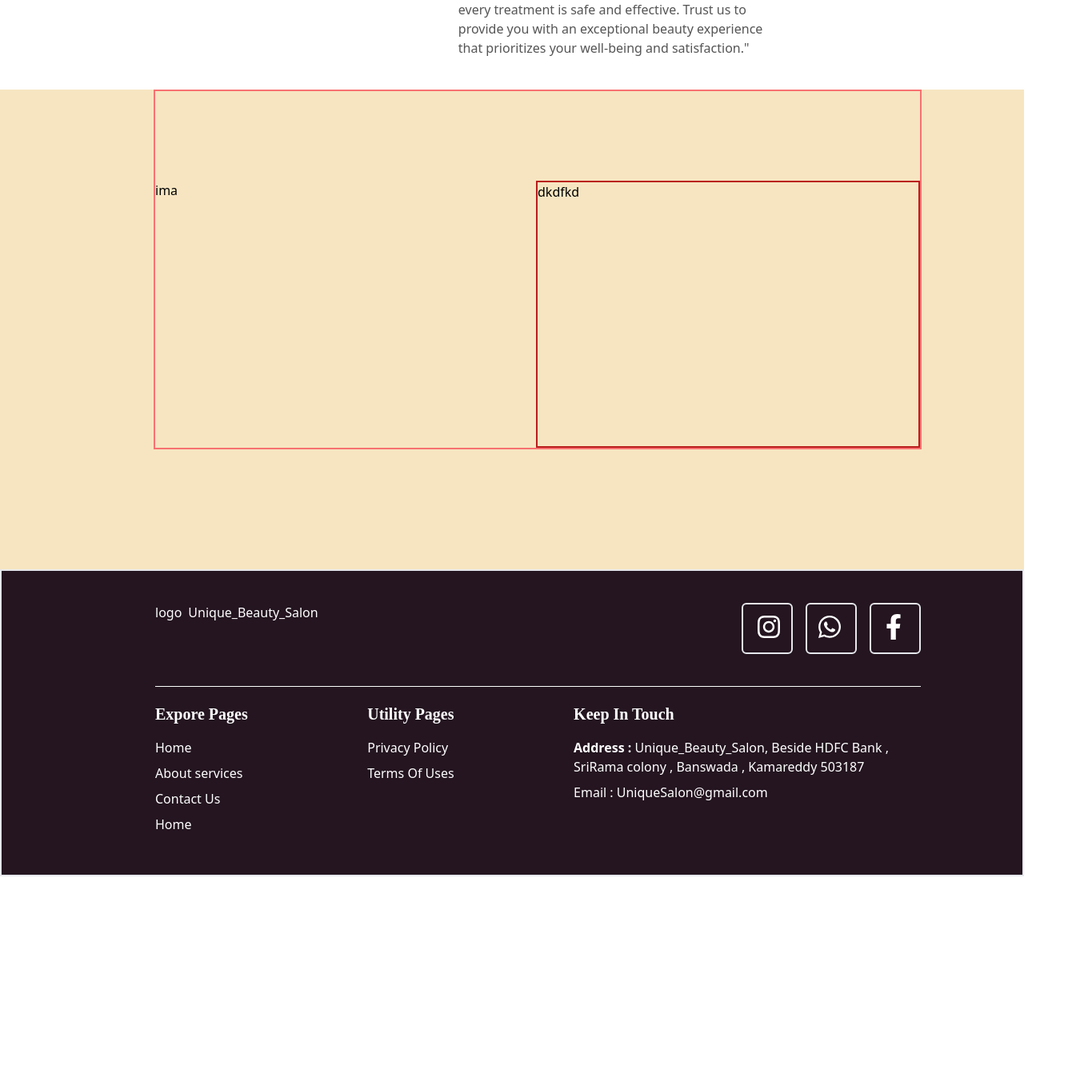
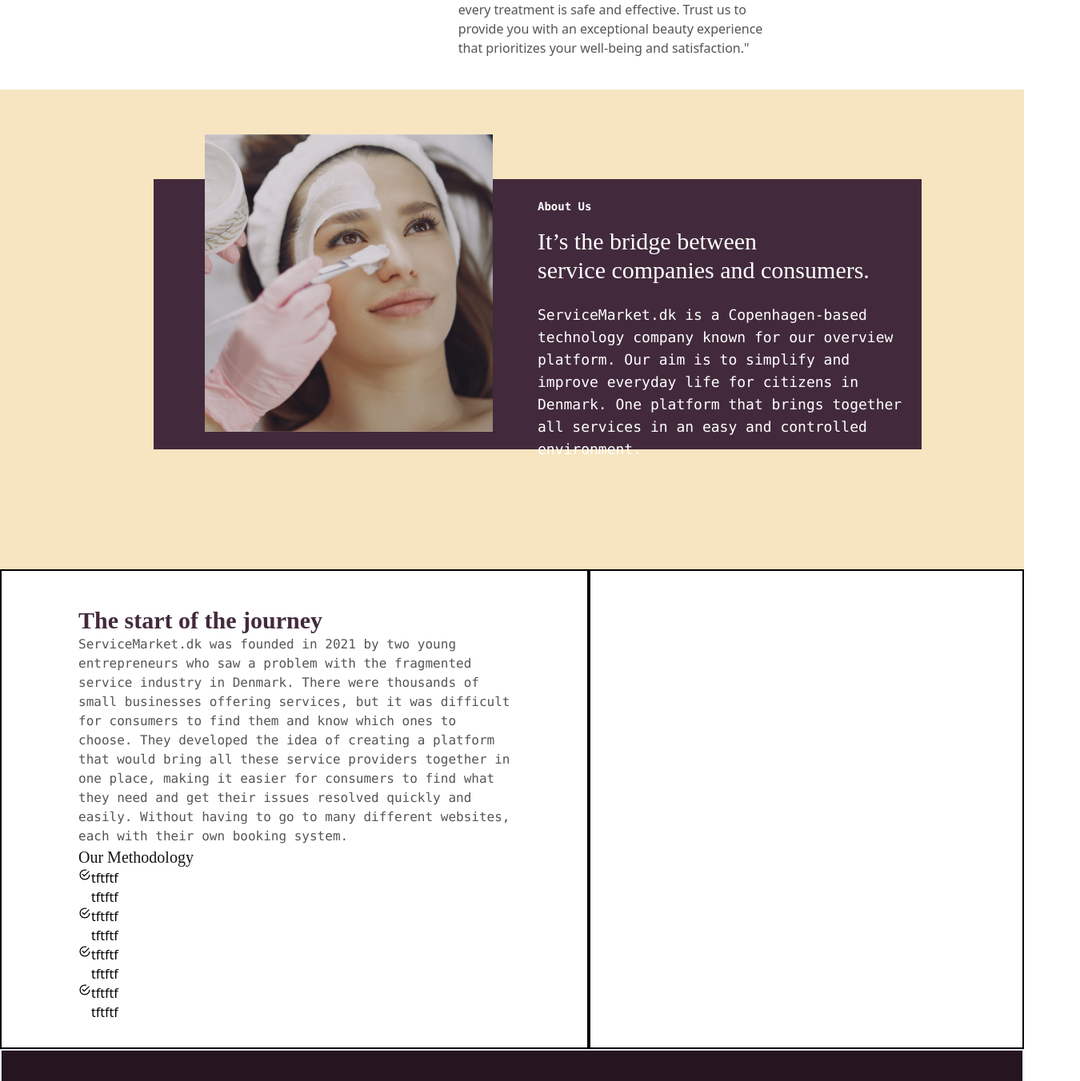
Before and after one commit to Taterao3133/salon-website, a React (Create React App) app in the folder client_side/: page /about in a window 1280 px wide. Shown: the part 1121-2473 px from the top of the page at 80% size, 1350 px wide, since content can reach past the window. Before the commit the page ends 2217 px from the top, so only its background shows below. Built offline with nearby package versions, Linux system fonts and the light colour scheme.

Commit message:
changes-made

```diff
--- a/client_side/src/Pages/About.jsx
+++ b/client_side/src/Pages/About.jsx
@@ -1,4 +1,8 @@
+
+import { IoMdCheckmarkCircleOutline } from "react-icons/io";
+
 import Aboutservice from '../Images/about-service.svg'
+import abt_img from '../Images/exp-pic3.jpg'
 
 function About() {
   return (
@@ -7,12 +11,9 @@
       <div className="container ml-96  pt-24 w-2/4  ">
         <h5 className="text-[#ECBFD3] font-semibold ml-3">Short Story About Us</h5>
         <h2 className="text-5xl font-bold text-[#F7E5C1] pt-2 font-playfair">The Big Story Behind, Our <br />Beautyness Center</h2>
-
         <div className="btn_c w-36 h-12 bg-[#BA7894] pt-3 rounded-md ml-80 mt-7">
           <p className="text-[#FFFFFF]">Contact Us</p>
         </div>
-
-
       </div>
     </div>
     <div className="values_content text-center mt-14">
@@ -62,14 +63,64 @@
 
     </div>
     <div className="about_us_section w-full h-[600px] bg-[#F7E5C1] mt-10 ">
-      <div className="ab_box h-3/4 w-3/4 border-2 border-red-400 ml-48 pt-28 flex" >
-        <div className="abt_img flex-[0.5]">
-          ima
+      <div className="ab_box h-3/4 w-3/4  ml-48 pt-28 flex" >
+        <div className="abt_img flex-[0.5] bg-[#422A3C]">
+          <img src={abt_img} alt=""  className='w-3/4 h-100% ml-16 -mt-14' />
         </div>
-        <div className="abt_content flex-[0.5] border-2 border-red-700">
-          dkdfkd
+        <div className="abt_content flex-[0.5]  bg-[#422A3C]">
+          <p className='font-semibold font-mono text-white text-sm mt-6'>About Us</p>
+
+          <p className='text-white text-3xl font-playfair mt-4'> It’s the bridge between <br />
+           service  companies and consumers.</p>
+           <p className='text-lg font-mono text-[#FFFFFF] mt-6 pr-4'>ServiceMarket.dk is a Copenhagen-based technology company known for our overview platform.
+             Our aim is to simplify and improve everyday life for citizens in Denmark.
+             One platform that brings together all services in an easy and controlled environment.</p>
         </div>
       </div>
+
+    </div>
+    <div className="journey_section w-full h-[600px] flex">
+      <div className="jl_box flex-[0.5] border-2 border-black pr-24 pl-24 pt-11 ">
+        <p className='font-playfair text-[#422A3C] text-3xl font-bold'>The start of the journey</p>
+        <p className='font-mono text-base text-[#555555] '> ServiceMarket.dk was founded in 2021 by two young entrepreneurs who saw a problem with the fragmented service industry in Denmark.
+           There were thousands of small businesses offering services, but it was difficult for consumers to find them and know which ones to choose.
+           They developed the idea of creating a platform that would bring all these service providers together in one place,
+           making it easier for consumers to find what they need and get their issues resolved quickly and easily.
+          Without having to go to many different websites, each with their own booking system.</p>
+
+          <p className='font-playfair text-xl text-[#141414]'>Our Methodology</p>
+
+          <div className="OM flex">
+            <div className="jicon"><IoMdCheckmarkCircleOutline /></div>
+            <div className="jcontent">
+              <p>tftftf</p>
+              <p>tftftf</p>
+            </div>
+          </div>
+          <div className="OM flex">
+            <div className="jicon"><IoMdCheckmarkCircleOutline /></div>
+            <div className="jcontent">
+              <p>tftftf</p>
+              <p>tftftf</p>
+            </div>
+          </div>
+          <div className="OM flex">
+            <div className="jicon"><IoMdCheckmarkCircleOutline /></div>
+            <div className="jcontent">
+              <p>tftftf</p>
+              <p>tftftf</p>
+            </div>
+          </div>
+          <div className="OM flex">
+            <div className="jicon"><IoMdCheckmarkCircleOutline /></div>
+            <div className="jcontent">
+              <p>tftftf</p>
+              <p>tftftf</p>
+            </div>
+          </div>
+      </div>
+
+      <div className="jr_box flex-[0.5] border-2 border-black"></div>
 
     </div>
   </div>
--- a/client_side/src/components/Footer/footer.jsx
+++ b/client_side/src/components/Footer/footer.jsx
@@ -48,12 +48,17 @@
                 <p className="cursor-pointer">Terms Of Uses</p>
               </div>
             </div>
-            <div className="s_addrs pr-10 ">
+            <div className="s_addrs pr-8 ">
               <p className="font-playfair font-bold text-xl"> Keep In Touch</p>
-              <div className="s_address mt-4 space-y-2">
-                <p > <span className="font-bold ">Address :</span>  Unique_Beauty_Salon, Beside HDFC Bank ,
-                <br />        SriRama colony , Banswada , Kamareddy 503187 </p>
-                <p>Email :    UniqueSalon@gmail.com</p>
+              <div className="s_address mt-4 space-y-2 flex flex-nowrap">
+                <p className="font-bold mt-2">Address:</p>
+                <p className="ml-2">Unique_Beauty_Salon, Beside HDFC Bank ,<br /> SriRama colony , Banswada ,<br /> Kamareddy 503187</p>
+
+              </div>
+              <div className="s_address mt-4 space-y-2 flex flex-nowrap">
+                <p className="font-bold mt-2 ml-5">Email:</p>
+                <p className="ml-2">Unique_Beauty_Salon90</p>
+
               </div>
 
             </div>
--- a/client_side/src/components/Header/Header.jsx
+++ b/client_side/src/components/Header/Header.jsx
@@ -1,14 +1,16 @@
 import { Link } from "react-router-dom"
-
+import Logo from '../../Images/salon-logo.png'
 
 function Header() {
   return (
     <div className="Header  h-[50px] mb-3 bg-[white] ">
-        <div className="flex flex-nowrap gap-x-[700px]  h-[52px] ml-[120px] mt-[25px]">
+        <div className="flex flex-nowrap gap-x-[580px]  h-[52px] ml-[120px] mt-[25px]">
             <div className="leftheader flex flex-nowrap">
-                <div className="logo cursor-pointer">Logo</div>
+                <div className="logo cursor-pointer">
+                  <img src={Logo} alt="" className="w-14 h-14"/>
+                </div>
                 <div className="name">
-                    <p className="cursor-pointer">Unique Beauty <span>Salon</span></p>
+                    <p className="cursor-pointer text-2xl font-playfair">Unique Beauty <br /><span> Salon</span></p>
                 </div>
             </div>
             <div className="rightheader flex flex-nowrap ">
```
Also changed, not shown: client_side/src/Images/salon-logo.png (added).
